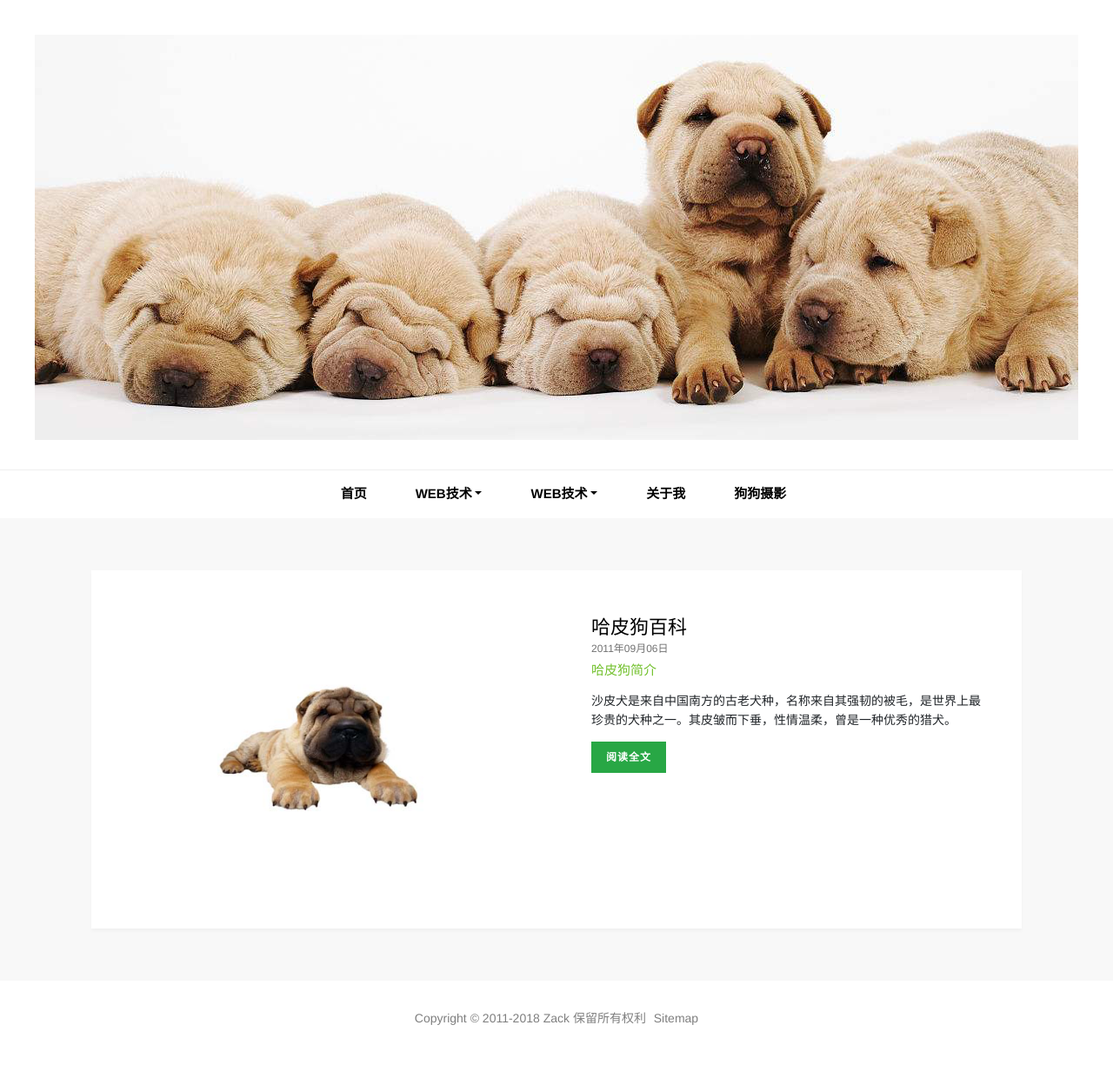
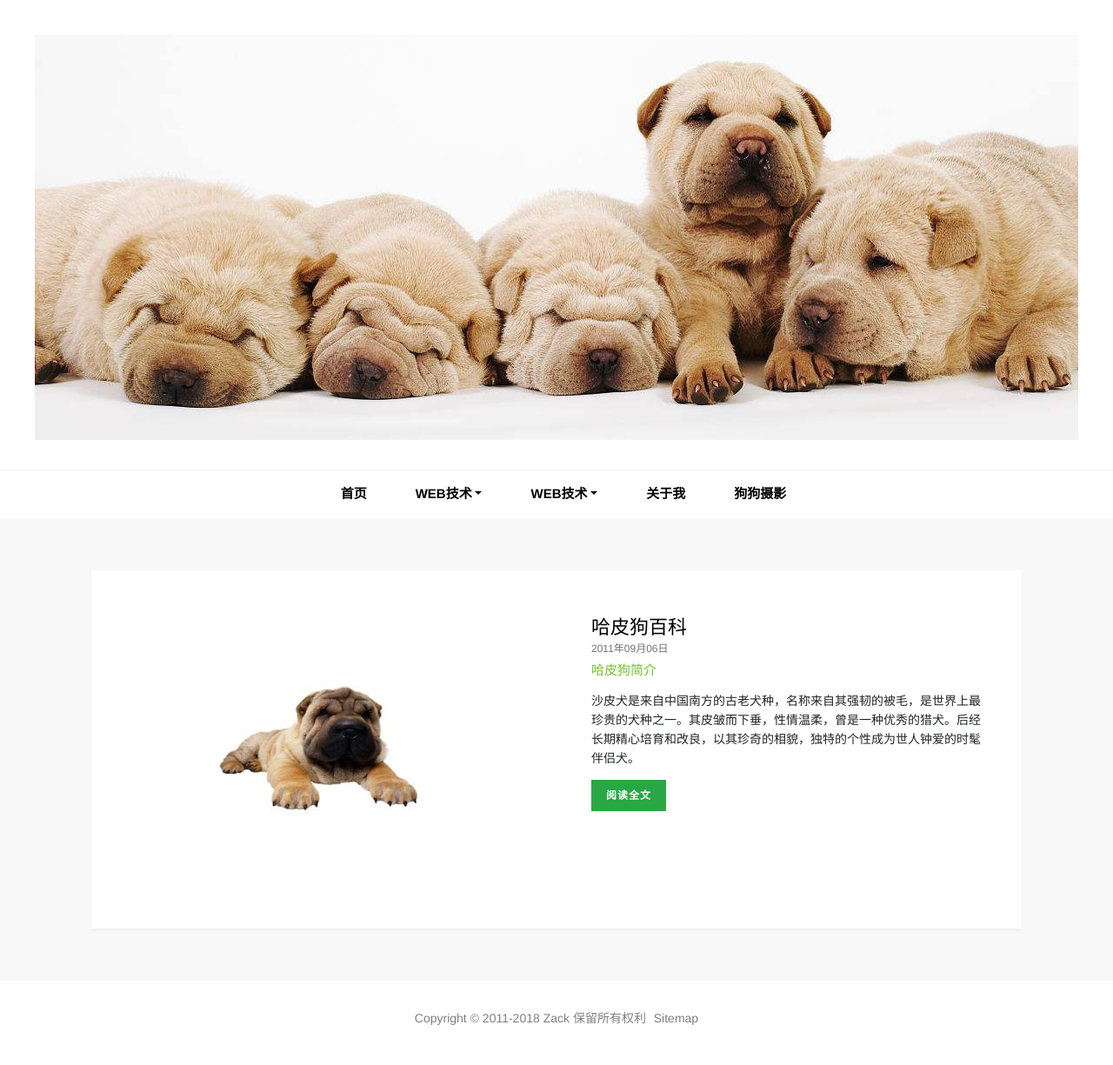
Before and after one commit to Yvonne99/Yvonne99.github.io, a Jekyll site: the page built from index.html, in a window 1280 px wide. Shown: the whole page at 87% size. Built offline with Jekyll 4.4.1, drawn with Linux system fonts in a browser that asks for light colours.

Commit message:
Update 2011-09-06-web-read-skill.html

```diff
--- a/ueo/_posts/2011-09-06-web-read-skill.html
+++ b/ueo/_posts/2011-09-06-web-read-skill.html
@@ -5,7 +5,7 @@ type-en: ueo
 image: web-read-skill
 title: 哈皮狗百科
 keywords: 哈皮狗简介
-description: 沙皮犬是来自中国南方的古老犬种，名称来自其强韧的被毛，是世界上最珍贵的犬种之一。其皮皱而下垂，性情温柔，曾是一种优秀的猎犬。
+description: 沙皮犬是来自中国南方的古老犬种，名称来自其强韧的被毛，是世界上最珍贵的犬种之一。其皮皱而下垂，性情温柔，曾是一种优秀的猎犬。后经长期精心培育和改良，以其珍奇的相貌，独特的个性成为世人钟爱的时髦伴侣犬。
 ---
 <p>用户在阅读网站的文章时，往往文章的阅读性是一个对用户友好的体现，同时文章的阅读性高往往能留住更多的老用户和吸引更多的新用户，提高网站的浏览量和知名度。下面就让我介绍提高文章阅读性的7大技巧。</p>
 <p><b>①文章列表</b></p>
```
